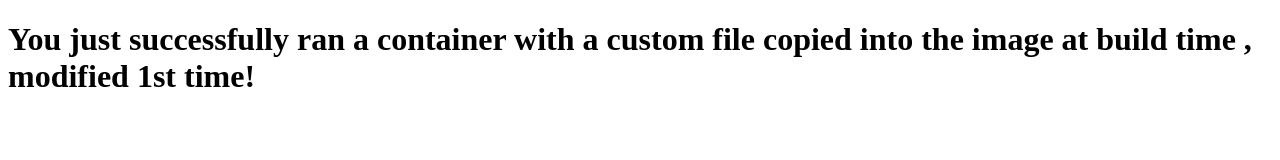
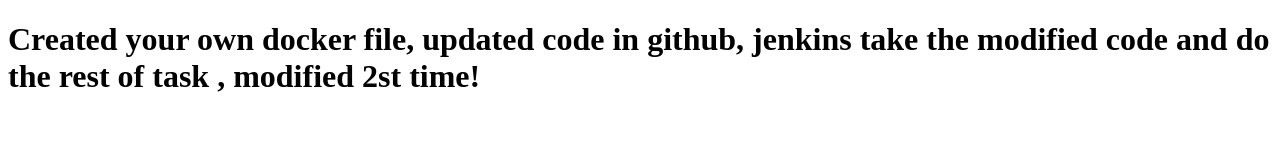
Before and after one commit to singhsunilprahlad/test, a plain HTML site: page index.html in a window 1280 px wide. Drawn offline with Linux system fonts and the light colour scheme.

Commit message:
Modified the page content

```diff
--- a/index.html
+++ b/index.html
@@ -8,6 +8,6 @@
 </head>
 
 <body>
-  <h1>You just successfully ran a container with a custom file copied into the image at build time , modified 1st time!</h1>
+  <h1>Created your own docker file, updated code in github, jenkins take the modified code and do the rest of task , modified 2st time!</h1>
 </body>
 </html>
```
